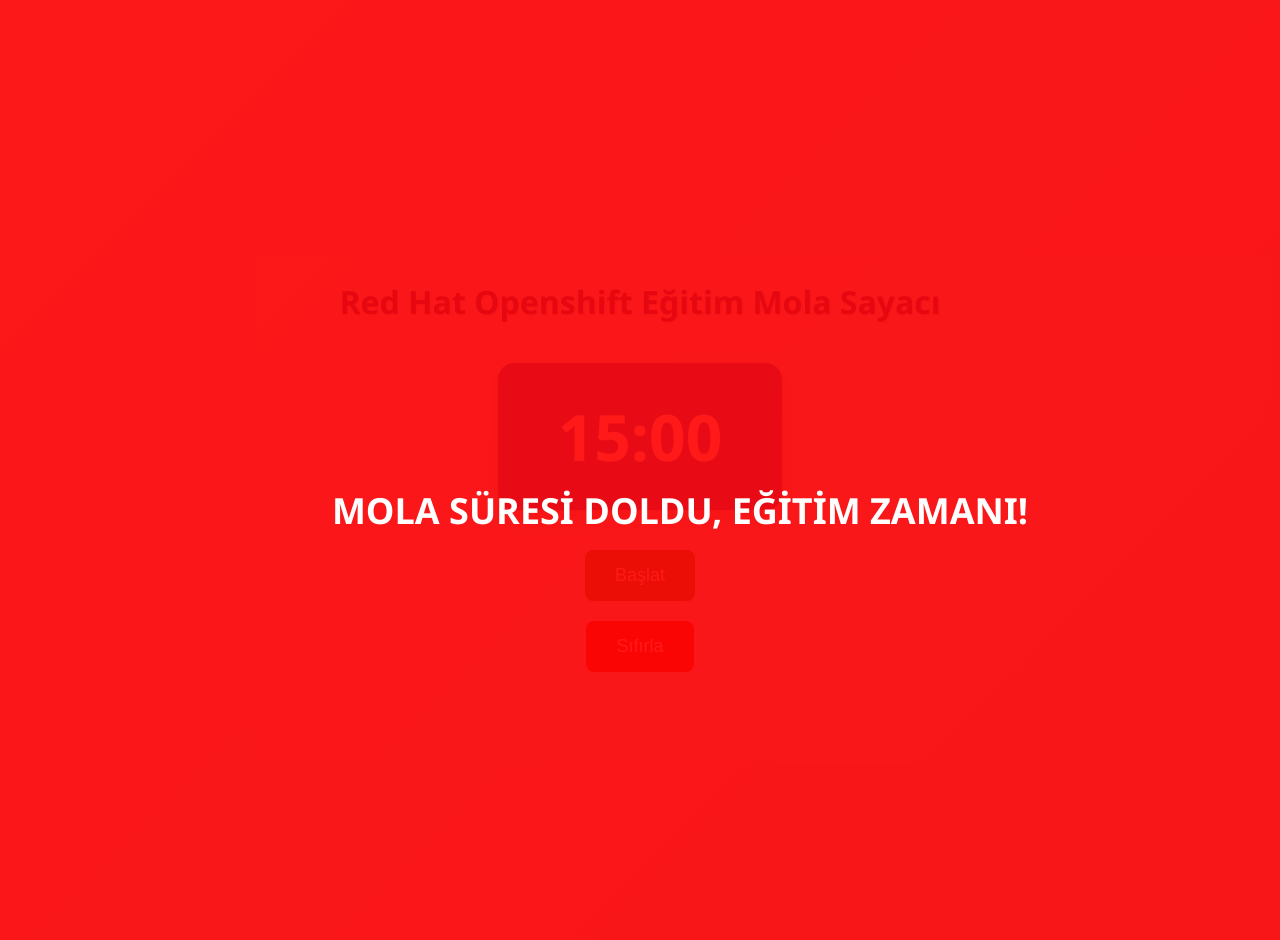
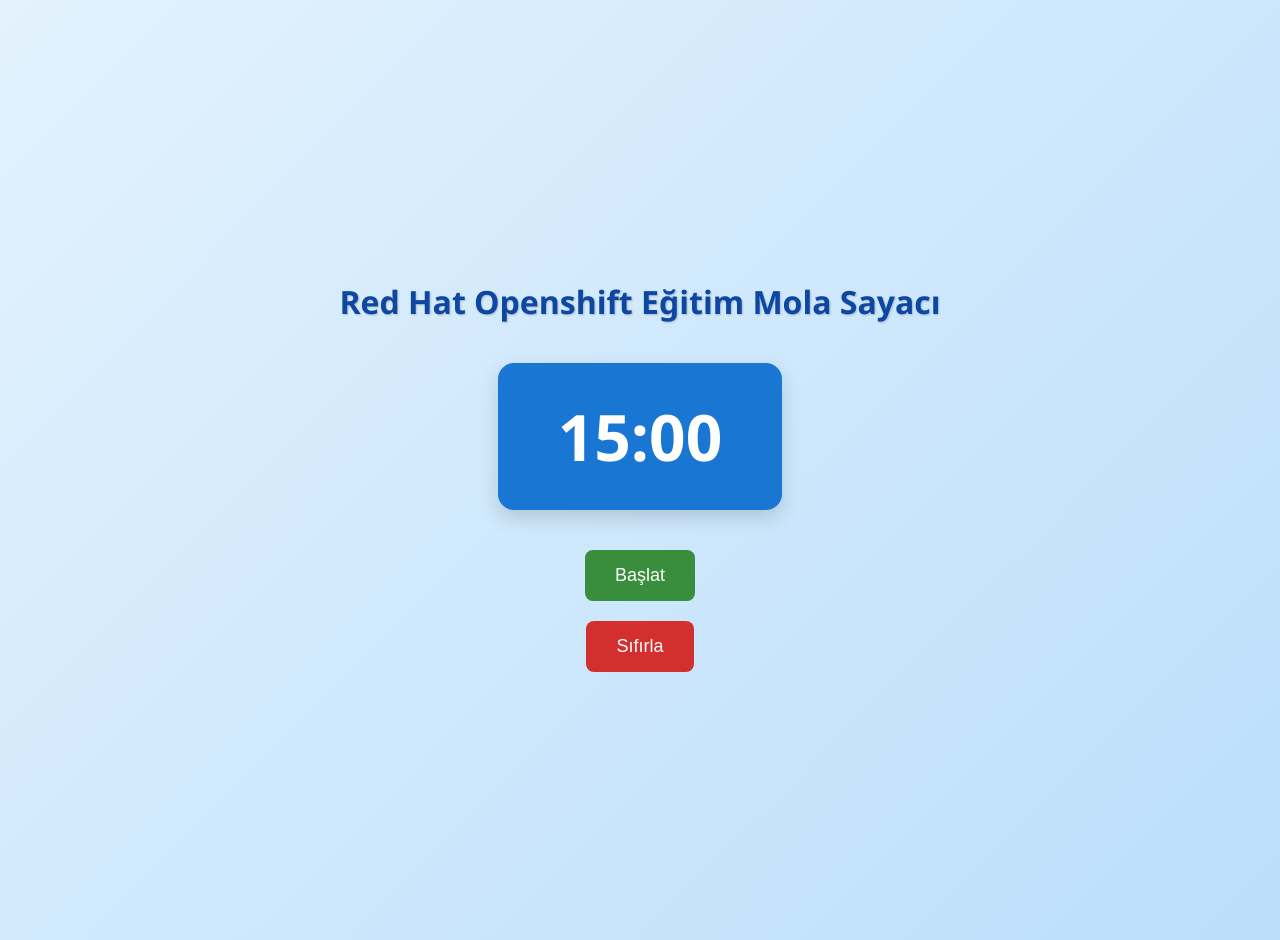
Before and after one commit to GlauTechCo/MiniTimer, a Flask app: page / in a window 1280 px wide. Run offline with Flask 3, Linux system fonts and the light colour scheme.

Commit message:
Update index.html

```diff
--- a/templates/index.html
+++ b/templates/index.html
@@ -63,7 +63,7 @@
         }
 
         #alert-popup {
-            display: none;
+            display: none; /* Sadece bu satır bırakılmalı */
             position: fixed;
             top: 0; left: 0;
             width: 100vw;
@@ -72,7 +72,6 @@
             color: white;
             font-size: 36px;
             font-weight: bold;
-            display: flex;
             align-items: center;
             justify-content: center;
             z-index: 999;
```
